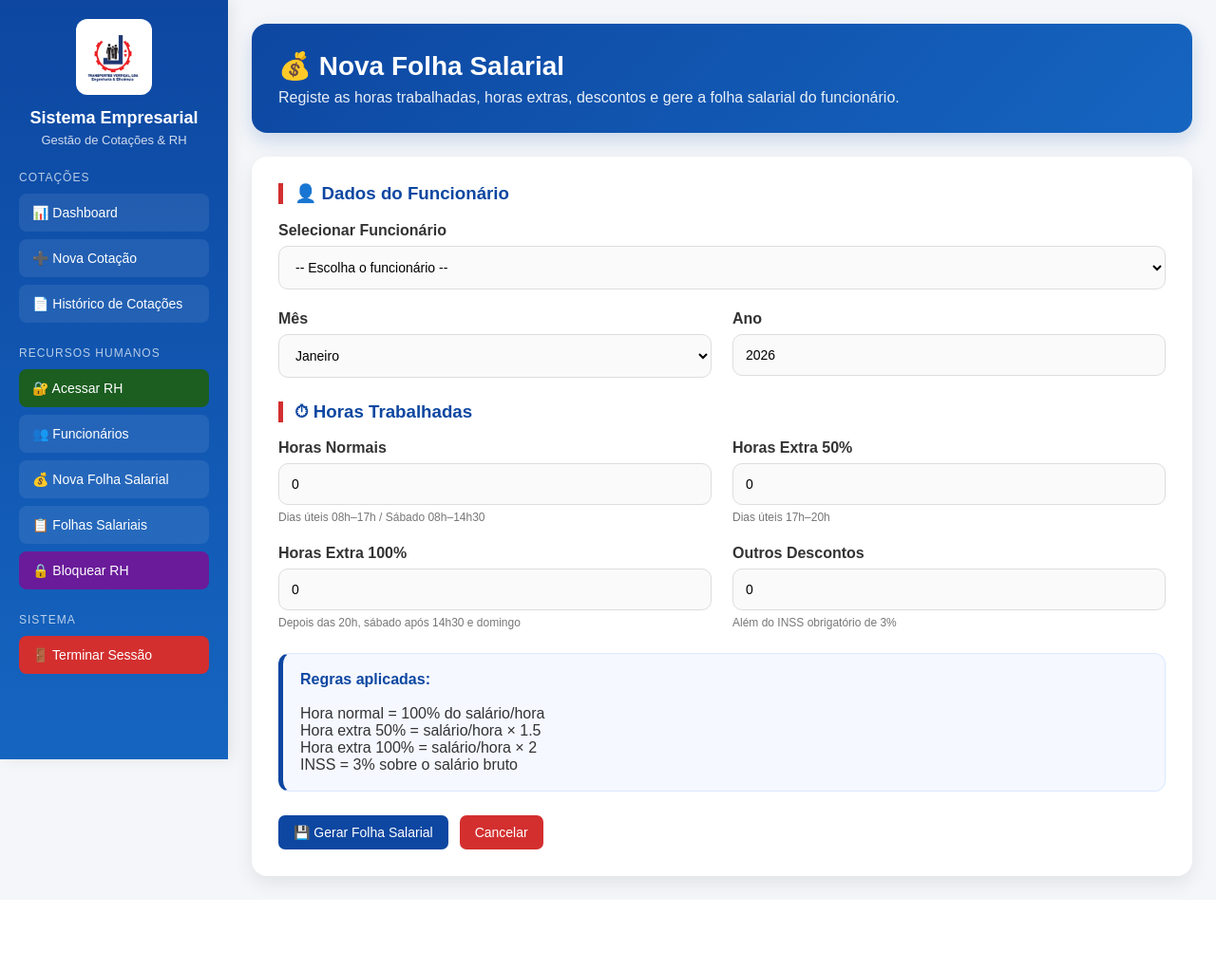
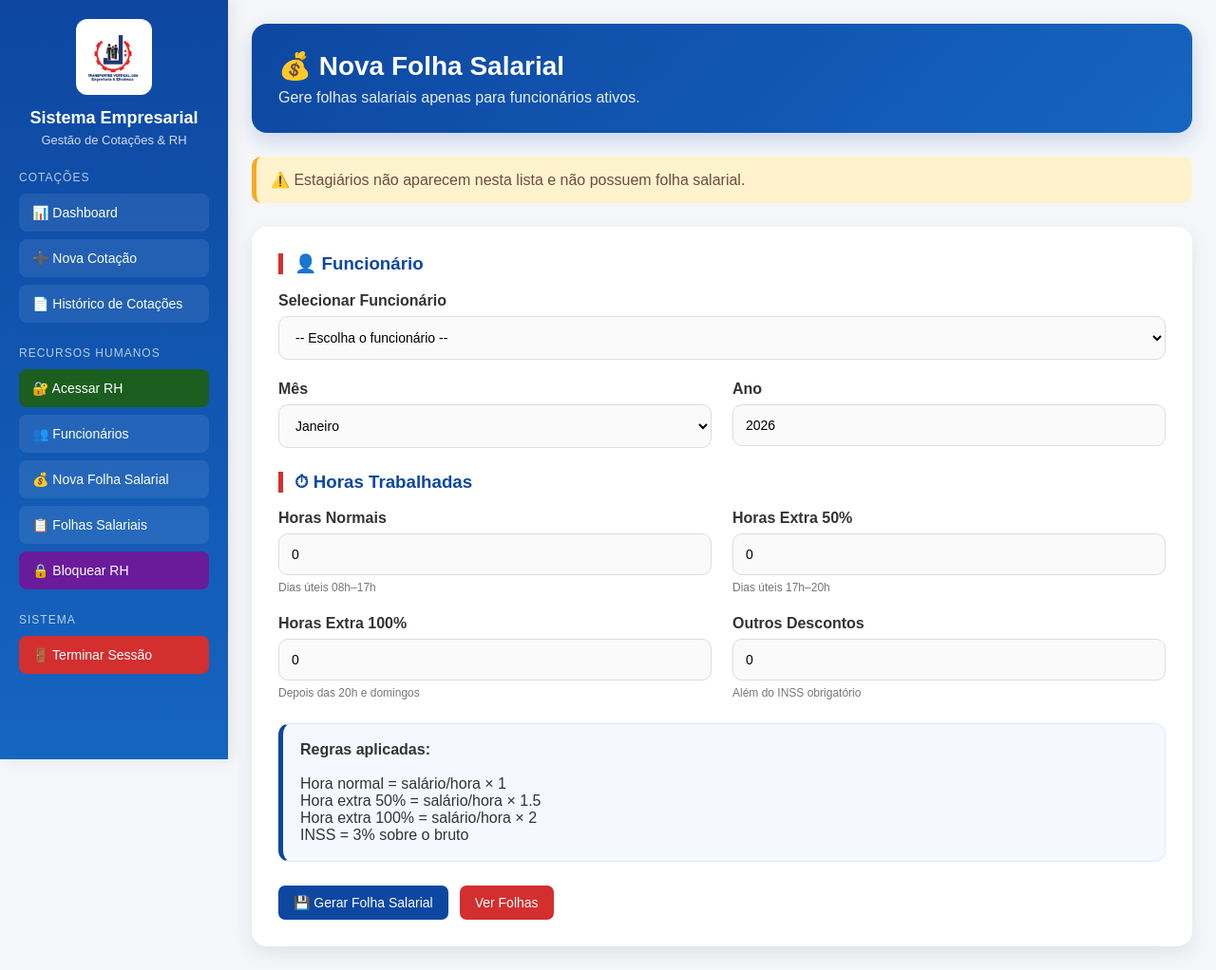
Before and after one commit to valterjoaquim/cotacao-system, a Flask app: page /nova-folha in a window 1280 px wide. Shown: the whole page at 95% size. Before the commit the page ends 944 px from the top, so only its background shows below. Run offline with Flask 3, Linux system fonts and the light colour scheme; a user stored in the database is signed in; data that the repository does not hold is empty; some libraries are stand-ins or nearby versions.

Commit message:
Atualizacao do sistema

```diff
--- a/app.py
+++ b/app.py
@@ -1001,10 +1001,9 @@ def editar_funcionario(id):
     conn.close()
 
     if not funcionario:
-        return "Funcionário não encontrado"
+        return "Cadastro não encontrado"
 
     return render_template("editar_funcionario.html", f=funcionario)
-
 
 @app.route('/apagar-funcionario/<int:id>')
 def apagar_funcionario(id):
@@ -1214,115 +1213,183 @@ def recibo_folha(id):
     azul = colors.HexColor("#0d47a1")
     cinza = colors.HexColor("#eeeeee")
     azul_claro = colors.HexColor("#e3f2fd")
+    vermelho = colors.HexColor("#d32f2f")
     data = datetime.now().strftime("%d/%m/%Y")
 
     def money(v):
         return f"{float(v or 0):,.2f} MT"
 
-    logo_path = "static/logo/logo.png"
+    def desenhar_via(y_topo, titulo_via):
+        """
+        Desenha uma via do recibo.
+        A página A4 fica dividida em duas partes:
+        - Via superior
+        - Via inferior
+        """
 
-    if os.path.exists(logo_path):
-        pdf.drawImage(
-            logo_path,
+        logo_path = "static/logo/logo.png"
+
+        # =========================
+        # CABEÇALHO
+        # =========================
+        if os.path.exists(logo_path):
+            pdf.drawImage(
+                logo_path,
+                40,
+                y_topo - 70,
+                width=75,
+                height=48,
+                preserveAspectRatio=True,
+                mask='auto'
+            )
+
+        pdf.setFillColor(azul)
+        pdf.setFont("Helvetica-Bold", 12)
+        pdf.drawString(130, y_topo - 25, "RECIBO SALARIAL")
+
+        pdf.setFillColor(vermelho)
+        pdf.setFont("Helvetica-Bold", 8)
+        pdf.drawRightString(555, y_topo - 25, titulo_via)
+
+        pdf.setFillColor(colors.black)
+        pdf.setFont("Helvetica", 7)
+
+        pdf.drawString(130, y_topo - 42, "Av. Armando Tivane – Goto")
+        pdf.drawString(130, y_topo - 54, "Cell: (+258) 878340748 / 847891715")
+        pdf.drawString(130, y_topo - 66, "Email: transporteverticalmz@gmail.com")
+        pdf.drawString(130, y_topo - 78, "NUIT: 401560671 | Beira - Moçambique")
+
+        pdf.setStrokeColor(azul)
+        pdf.line(40, y_topo - 88, 555, y_topo - 88)
+
+        # =========================
+        # DADOS DO FUNCIONÁRIO
+        # =========================
+        box_y = y_topo - 162
+
+        pdf.setStrokeColor(cinza)
+        pdf.roundRect(40, box_y, 515, 60, 6, fill=0)
+
+        pdf.setFillColor(azul)
+        pdf.setFont("Helvetica-Bold", 8)
+        pdf.drawString(55, box_y + 44, "DADOS DO FUNCIONÁRIO")
+
+        pdf.setFillColor(colors.black)
+        pdf.setFont("Helvetica-Bold", 8)
+
+        pdf.drawString(55, box_y + 28, "Nome:")
+        pdf.drawString(55, box_y + 13, "Cargo:")
+        pdf.drawString(300, box_y + 28, "Mês/Ano:")
+        pdf.drawString(300, box_y + 13, "Salário/Hora:")
+
+        pdf.setFont("Helvetica", 8)
+
+        pdf.drawString(100, box_y + 28, str(folha[1] or ""))
+        pdf.drawString(100, box_y + 13, str(folha[2] or ""))
+        pdf.drawString(365, box_y + 28, f"{folha[4]}/{folha[5]}")
+        pdf.drawString(385, box_y + 13, money(folha[3]))
+
+        # =========================
+        # TABELA
+        # =========================
+        y = box_y - 28
+
+        pdf.setFillColor(azul)
+        pdf.rect(40, y, 515, 18, fill=1)
+
+        pdf.setFillColor(colors.white)
+        pdf.setFont("Helvetica-Bold", 8)
+
+        pdf.drawString(55, y + 6, "Descrição")
+        pdf.drawString(300, y + 6, "Horas")
+        pdf.drawString(430, y + 6, "Valor")
+
+        y -= 18
+
+        linhas = [
+            ("Horas normais 100%", folha[6], folha[9]),
+            ("Horas extra 50%", folha[7], folha[10]),
+            ("Horas extra 100%", folha[8], folha[11]),
+        ]
+
+        pdf.setFillColor(colors.black)
+        pdf.setFont("Helvetica", 8)
+
+        for desc, horas, valor in linhas:
+            pdf.drawString(55, y, desc)
+            pdf.drawRightString(340, y, f"{float(horas or 0):,.2f}")
+            pdf.drawRightString(520, y, money(valor))
+
+            pdf.setStrokeColor(cinza)
+            pdf.line(40, y - 5, 555, y - 5)
+
+            y -= 17
+
+        # =========================
+        # RESUMO
+        # =========================
+        resumo_y = y - 8
+
+        pdf.setFillColor(azul_claro)
+        pdf.setStrokeColor(azul)
+        pdf.roundRect(330, resumo_y - 72, 225, 82, 6, fill=1)
+
+        pdf.setFillColor(colors.black)
+        pdf.setFont("Helvetica", 8)
+
+        pdf.drawString(345, resumo_y - 8, "Total Bruto:")
+        pdf.drawRightString(540, resumo_y - 8, money(folha[14]))
+
+        pdf.drawString(345, resumo_y - 25, "INSS 3%:")
+        pdf.drawRightString(540, resumo_y - 25, money(folha[12]))
+
+        pdf.drawString(345, resumo_y - 42, "Outros Descontos:")
+        pdf.drawRightString(540, resumo_y - 42, money(folha[13]))
+
+        pdf.setFont("Helvetica-Bold", 9)
+        pdf.drawString(345, resumo_y - 62, "TOTAL LÍQUIDO:")
+        pdf.drawRightString(540, resumo_y - 62, money(folha[15]))
+
+        # =========================
+        # ASSINATURAS
+        # =========================
+        assinatura_y = resumo_y - 82
+
+        pdf.setStrokeColor(colors.black)
+        pdf.line(55, assinatura_y, 225, assinatura_y)
+        pdf.line(330, assinatura_y, 520, assinatura_y)
+
+        pdf.setFont("Helvetica", 7)
+        pdf.drawCentredString(140, assinatura_y - 12, "Assinatura do Funcionário")
+        pdf.drawCentredString(425, assinatura_y - 12, "Assinatura da Empresa")
+
+        # =========================
+        # RODAPÉ DA VIA
+        # =========================
+        pdf.setFont("Helvetica", 6)
+        pdf.setFillColor(colors.grey)
+        pdf.drawString(
             40,
-            height - 130,
-            width=110,
-            height=75,
-            preserveAspectRatio=True,
-            mask='auto'
+            assinatura_y - 28,
+            f"Documento gerado automaticamente em {data}"
         )
 
-    pdf.setFillColor(azul)
-    pdf.setFont("Helvetica-Bold", 16)
-    pdf.drawString(200, height - 60, "RECIBO SALARIAL")
+    # =========================
+    # DESENHAR DUAS VIAS NA MESMA PÁGINA
+    # =========================
+    desenhar_via(height - 35, "VIA DA EMPRESA")
 
-    pdf.setFillColor(colors.black)
-    pdf.setFont("Helvetica", 9)
-    pdf.drawString(200, height - 85, "Av. Armando Tivane – Goto")
-    pdf.drawString(200, height - 100, "Cell: (+258) 878340748 / 847891715")
-    pdf.drawString(200, height - 115, "Email: transporteverticalmz@gmail.com")
-    pdf.drawString(200, height - 130, "NUIT: 401560671")
-    pdf.drawString(200, height - 145, "Beira - Moçambique")
+    # Linha tracejada para corte/separação
+    pdf.setStrokeColor(colors.grey)
+    pdf.setDash(4, 4)
+    pdf.line(35, height / 2, width - 35, height / 2)
+    pdf.setDash()
 
-    pdf.setStrokeColor(azul)
-    pdf.line(40, height - 165, 555, height - 165)
+    pdf.setFont("Helvetica", 7)
+    pdf.setFillColor(colors.grey)
+    pdf.drawCentredString(width / 2, (height / 2) + 5, "-------------------------------------------------------------------")
 
-    box_y = height - 270
-
-    pdf.setStrokeColor(cinza)
-    pdf.roundRect(40, box_y, 515, 80, 8, fill=0)
-
-    pdf.setFillColor(azul)
-    pdf.setFont("Helvetica-Bold", 10)
-    pdf.drawString(55, box_y + 60, "DADOS DO FUNCIONÁRIO")
-
-    pdf.setFillColor(colors.black)
-    pdf.setFont("Helvetica-Bold", 10)
-    pdf.drawString(55, box_y + 38, "Nome:")
-    pdf.drawString(55, box_y + 20, "Cargo:")
-    pdf.drawString(320, box_y + 38, "Mês/Ano:")
-    pdf.drawString(320, box_y + 20, "Salário/Hora:")
-
-    pdf.setFont("Helvetica", 10)
-    pdf.drawString(110, box_y + 38, str(folha[1] or ""))
-    pdf.drawString(110, box_y + 20, str(folha[2] or ""))
-    pdf.drawString(395, box_y + 38, f"{folha[4]}/{folha[5]}")
-    pdf.drawString(410, box_y + 20, money(folha[3]))
-
-    y = height - 320
-
-    pdf.setFillColor(azul)
-    pdf.rect(40, y, 515, 24, fill=1)
-
-    pdf.setFillColor(colors.white)
-    pdf.setFont("Helvetica-Bold", 9)
-    pdf.drawString(55, y + 8, "Descrição")
-    pdf.drawString(300, y + 8, "Horas")
-    pdf.drawString(430, y + 8, "Valor")
-
-    y -= 28
-
-    linhas = [
-        ("Horas normais 100%", folha[6], folha[9]),
-        ("Horas extra 50%", folha[7], folha[10]),
-        ("Horas extra 100%", folha[8], folha[11]),
-    ]
-
-    pdf.setFillColor(colors.black)
-    pdf.setFont("Helvetica", 9)
-
-    for desc, horas, valor in linhas:
-        pdf.drawString(55, y, desc)
-        pdf.drawRightString(340, y, f"{float(horas or 0):,.2f}")
-        pdf.drawRightString(520, y, money(valor))
-        pdf.setStrokeColor(cinza)
-        pdf.line(40, y - 6, 555, y - 6)
-        y -= 24
-
-    resumo_y = y - 25
-
-    pdf.setFillColor(azul_claro)
-    pdf.setStrokeColor(azul)
-    pdf.roundRect(330, resumo_y - 95, 225, 105, 6, fill=1)
-
-    pdf.setFillColor(colors.black)
-    pdf.setFont("Helvetica", 10)
-    pdf.drawString(345, resumo_y - 15, "Total Bruto:")
-    pdf.drawRightString(540, resumo_y - 15, money(folha[14]))
-
-    pdf.drawString(345, resumo_y - 35, "INSS 3%:")
-    pdf.drawRightString(540, resumo_y - 35, money(folha[12]))
-
-    pdf.drawString(345, resumo_y - 55, "Outros Descontos:")
-    pdf.drawRightString(540, resumo_y - 55, money(folha[13]))
-
-    pdf.setFont("Helvetica-Bold", 11)
-    pdf.drawString(345, resumo_y - 80, "TOTAL LÍQUIDO:")
-    pdf.drawRightString(540, resumo_y - 80, money(folha[15]))
-
-    pdf.setFillColor(colors.black)
-    pdf.setFont("Helvetica", 9)
-    pdf.drawString(40, 105, f"Documento gerado automaticamente em {data}")
+    desenhar_via((height / 2) - 20, "VIA DO FUNCIONÁRIO")
 
     pdf.save()
 
@@ -1331,7 +1398,6 @@ def recibo_folha(id):
         as_attachment=True,
         download_name=f"RECIBO_SALARIAL_{id}.pdf"
     )
-
 
 @app.route('/logout')
 def logout():
--- a/templates/nova_folha.html
+++ b/templates/nova_folha.html
@@ -66,13 +66,6 @@
         font-size: 14px;
     }
 
-    .form-group input:focus,
-    .form-group select:focus {
-        border-color: #0d47a1;
-        background: white;
-        box-shadow: 0 0 0 3px rgba(13, 71, 161, 0.10);
-    }
-
     .rules-box {
         background: #f5f8ff;
         border: 1px solid #dbe8ff;
@@ -83,8 +76,13 @@
         margin-bottom: 25px;
     }
 
-    .rules-box strong {
-        color: #0d47a1;
+    .warning-box {
+        background: #fff3cd;
+        border-left: 5px solid #f9a825;
+        padding: 15px;
+        border-radius: 10px;
+        margin-bottom: 25px;
+        color: #6d4c41;
     }
 
     .actions {
@@ -102,31 +100,51 @@
 
 <div class="page-header">
     <h1>💰 Nova Folha Salarial</h1>
-    <p>Registe as horas trabalhadas, horas extras, descontos e gere a folha salarial do funcionário.</p>
+
+    <p>
+        Gere folhas salariais apenas para funcionários ativos.
+    </p>
+</div>
+
+<div class="warning-box">
+    ⚠️ Estagiários não aparecem nesta lista e não possuem folha salarial.
 </div>
 
 <div class="form-card">
 
 <form method="POST">
 
-    <h3 class="section-title">👤 Dados do Funcionário</h3>
+    <h3 class="section-title">👤 Funcionário</h3>
 
     <div class="form-grid">
+
         <div class="form-group" style="grid-column:1 / -1;">
             <label>Selecionar Funcionário</label>
+
             <select name="funcionario_id" required>
-                <option value="">-- Escolha o funcionário --</option>
+
+                <option value="">
+                    -- Escolha o funcionário --
+                </option>
 
                 {% for f in funcionarios %}
+
                 <option value="{{ f[0] }}">
-                    {{ f[1] }} - {{ f[2] }} | {{ "%.2f"|format(f[3] or 0) }} MT/h
+                    {{ f[1] }}
+                    -
+                    {{ f[2] }}
+                    |
+                    {{ "%.2f"|format(f[3] or 0) }} MT/h
                 </option>
+
                 {% endfor %}
+
             </select>
         </div>
 
         <div class="form-group">
             <label>Mês</label>
+
             <select name="mes" required>
                 <option>Janeiro</option>
                 <option>Fevereiro</option>
@@ -145,8 +163,15 @@
 
         <div class="form-group">
             <label>Ano</label>
-            <input type="number" name="ano" value="2026" required>
+
+            <input
+                type="number"
+                name="ano"
+                value="2026"
+                required
+            >
         </div>
+
     </div>
 
     <h3 class="section-title">⏱ Horas Trabalhadas</h3>
@@ -155,46 +180,102 @@
 
         <div class="form-group">
             <label>Horas Normais</label>
-            <input type="number" name="horas_normais" step="0.01" value="0" required>
-            <small>Dias úteis 08h–17h / Sábado 08h–14h30</small>
+
+            <input
+                type="number"
+                name="horas_normais"
+                step="0.01"
+                value="0"
+                required
+            >
+
+            <small>
+                Dias úteis 08h–17h
+            </small>
         </div>
 
         <div class="form-group">
             <label>Horas Extra 50%</label>
-            <input type="number" name="horas_extra_50" step="0.01" value="0" required>
-            <small>Dias úteis 17h–20h</small>
+
+            <input
+                type="number"
+                name="horas_extra_50"
+                step="0.01"
+                value="0"
+                required
+            >
+
+            <small>
+                Dias úteis 17h–20h
+            </small>
         </div>
 
         <div class="form-group">
             <label>Horas Extra 100%</label>
-            <input type="number" name="horas_extra_100" step="0.01" value="0" required>
-            <small>Depois das 20h, sábado após 14h30 e domingo</small>
+
+            <input
+                type="number"
+                name="horas_extra_100"
+                step="0.01"
+                value="0"
+                required
+            >
+
+            <small>
+                Depois das 20h e domingos
+            </small>
         </div>
 
         <div class="form-group">
             <label>Outros Descontos</label>
-            <input type="number" name="outros_descontos" step="0.01" value="0" required>
-            <small>Além do INSS obrigatório de 3%</small>
+
+            <input
+                type="number"
+                name="outros_descontos"
+                step="0.01"
+                value="0"
+                required
+            >
+
+            <small>
+                Além do INSS obrigatório
+            </small>
         </div>
 
     </div>
 
     <div class="rules-box">
-        <strong>Regras aplicadas:</strong><br><br>
-        Hora normal = 100% do salário/hora<br>
-        Hora extra 50% = salário/hora × 1.5<br>
-        Hora extra 100% = salário/hora × 2<br>
-        INSS = 3% sobre o salário bruto
+
+        <strong>Regras aplicadas:</strong>
+
+        <br><br>
+
+        Hora normal = salário/hora × 1
+
+        <br>
+
+        Hora extra 50% = salário/hora × 1.5
+
+        <br>
+
+        Hora extra 100% = salário/hora × 2
+
+        <br>
+
+        INSS = 3% sobre o bruto
+
     </div>
 
     <div class="actions">
+
         <button class="btn">
             💾 Gerar Folha Salarial
         </button>
 
-        <a href="/funcionarios" class="btn red">
-            Cancelar
+        <a href="/folhas" class="btn red">
+            Ver Folhas
         </a>
+
     </div>
 
 </form>
```
Also changed, not shown: templates/editar_funcionario.html (+143 -23 lines), templates/funcionarios.html (+70 -20 lines), 1 other file.
